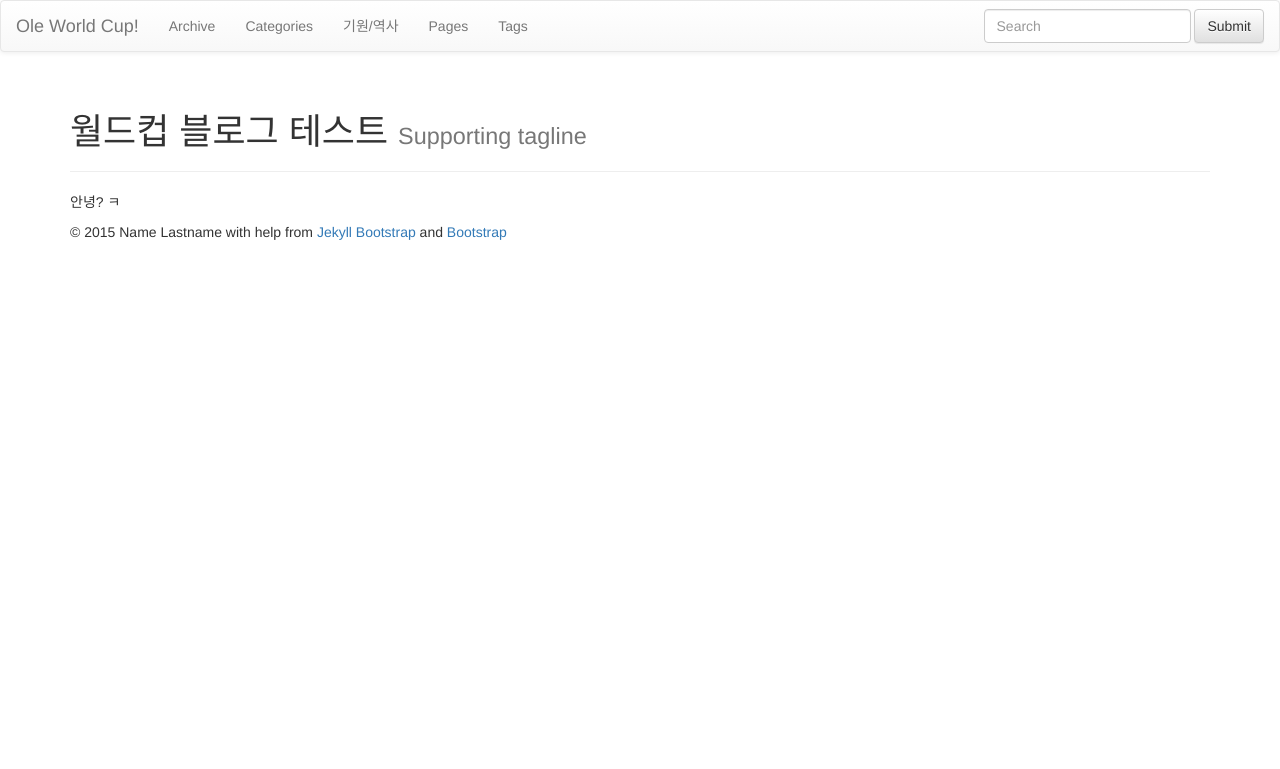
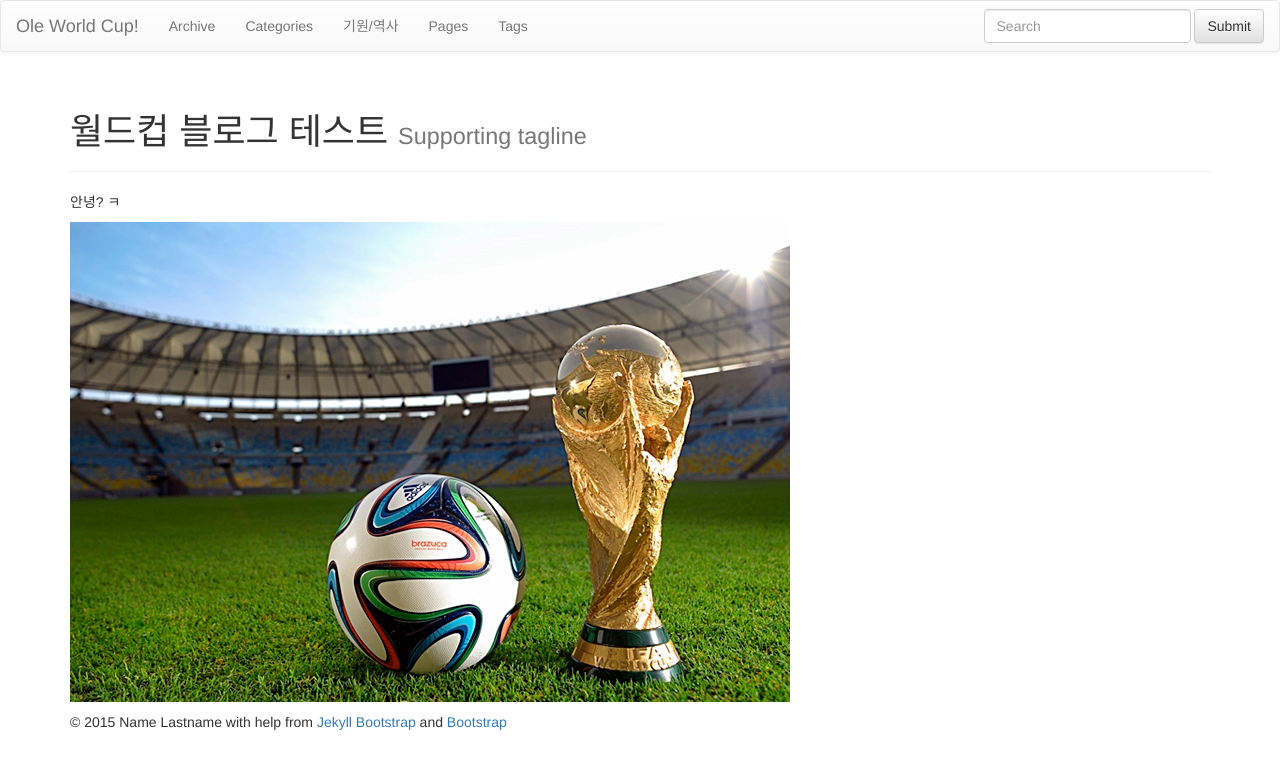
Before and after one commit to jungu9/jungu9.github.com, a Jekyll site: the page built from index.md, in a window 1280 px wide. Shown: the top 769 px of the page. Built offline with Jekyll 4.4.1, drawn with Linux system fonts in a browser that asks for light colours; nearby versions of some CDN libraries; library files that are not in the unit come from our copies.

Commit message:
Update index.md

```diff
--- a/index.md
+++ b/index.md
@@ -4,3 +4,5 @@ title: 월드컵 블로그 테스트
 tagline: Supporting tagline
 ---
 안녕? ㅋ
+
+![enter image description here](/image/main.jpg)
```
